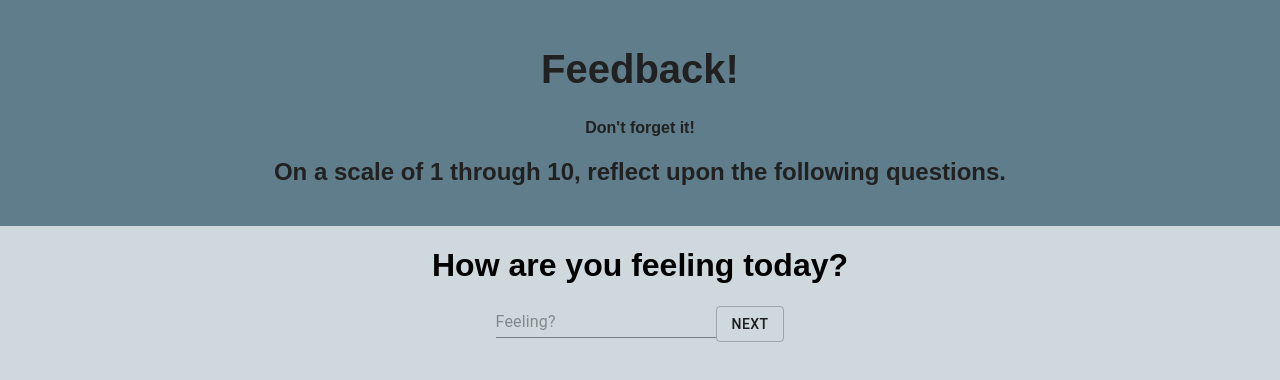
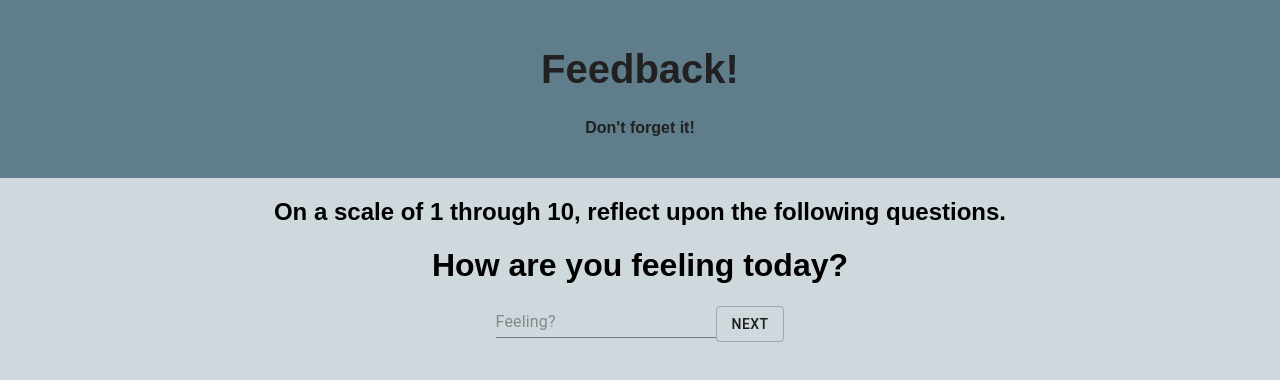
Before and after one commit to mshaokee/Feedback-Loop, a React (Create React App) app: page /#/ in a window 1280 px wide. Shown: the top 380 px of the page. Built offline with nearby package versions, Linux system fonts and the light colour scheme; no server answers.

Commit message:
moved reflect notice to page one

```diff
--- a/src/components/Header/Header.jsx
+++ b/src/components/Header/Header.jsx
@@ -7,7 +7,6 @@ class Header extends Component {
                 <header className="App-header">
                     <h1 className="App-title">Feedback!</h1>
                     <h4>Don't forget it!</h4>
-                    <h2>On a scale of 1 through 10, reflect upon the following questions.</h2>
                 </header>
             </div>
         );//end return
--- a/src/components/PageOne/PageOne.jsx
+++ b/src/components/PageOne/PageOne.jsx
@@ -44,6 +44,7 @@ class PageOne extends Component {
         // console.log(this.state);
         return (
             <div>
+                <h2>On a scale of 1 through 10, reflect upon the following questions.</h2>
                 <h1>How are you feeling today?</h1>
                 <TextField onChange={(event) => this.handleChange(event, 'feeling')} type="number" placeholder="Feeling?"/>
                 <Button variant="outlined" onClick={this.handleClick}>Next</Button>
```
